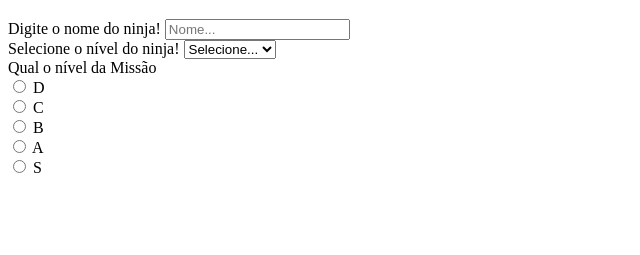
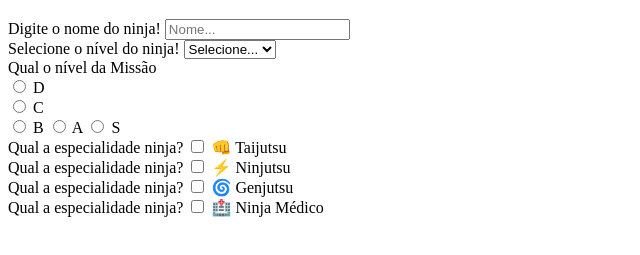
Before and after one commit to PedroUE/Progresso-html, a plain HTML site: page pages/forms.html in a window 1280 px wide. Shown: the part 61-316 px from the top of the page, without its empty margins (0-640 px from the left). Drawn offline with Linux system fonts and the light colour scheme.

Commit message:
finaliza a quarta parte da missão ninja

```diff
--- a/pages/forms.html
+++ b/pages/forms.html
@@ -29,37 +29,66 @@
 
         <div class="tipo">
             <label for="tipo">Qual o nível da Missão</label>
+
             <div>
                 <label for="d">
                     <input type="radio" name="tipo" value="d" />
                     D
                 </label>
             </div>
-            <div>
+
                 <label for="c">
                     <input type="radio" name="tipo" value="c" />
                     C
                 </label>
             </div>
-            <div>
+
                 <label for="b">
                     <input type="radio" name="tipo" value="b" />
                     B
                 </label>
             </div>
-            <div>
+
                 <label for="a">
                     <input type="radio" name="tipo" value="a" />
                     A
                 </label>
             </div>
-            <div>
+
                 <label for="s">
                     <input type="radio" name="tipo" value="s" />
                     S
                 </label>
             </div>
-        </div>
+
+            <div class="especialidades">
+                <label for="especialidades">Qual a especialidade ninja?</label>
+                <label for="especialidades">
+                    <input type="checkbox" name="especialidades" value="taijutsu" />
+                    👊 Taijutsu
+                </label>
+            </div>
+            <div class="especialidades">
+                <label for="especialidades">Qual a especialidade ninja?</label>
+                <label for="especialidades">
+                    <input type="checkbox" name="especialidades" value="ninjutsu" />
+                    ⚡ Ninjutsu
+                </label>
+            </div>
+            <div class="especialidades">
+                <label for="especialidades">Qual a especialidade ninja?</label>
+                <label for="especialidades">
+                    <input type="checkbox" name="especialidades" value="genjutsu" />
+                    🌀 Genjutsu
+                </label>
+            </div>
+            <div class="especialidades">
+                <label for="especialidades">Qual a especialidade ninja?</label>
+                <label for="especialidades">
+                    <input type="checkbox" name="especialidades" value="ninja médico" />
+                    🏥 Ninja Médico
+                </label>
+            </div>
       </form>
     </section>
   </body>
```
